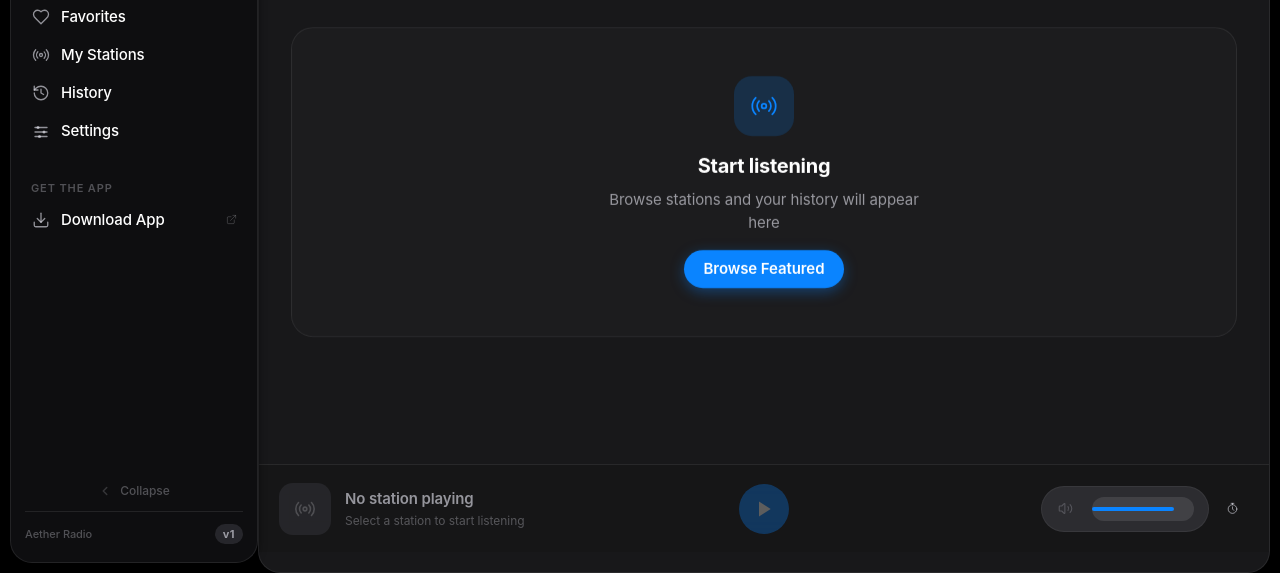
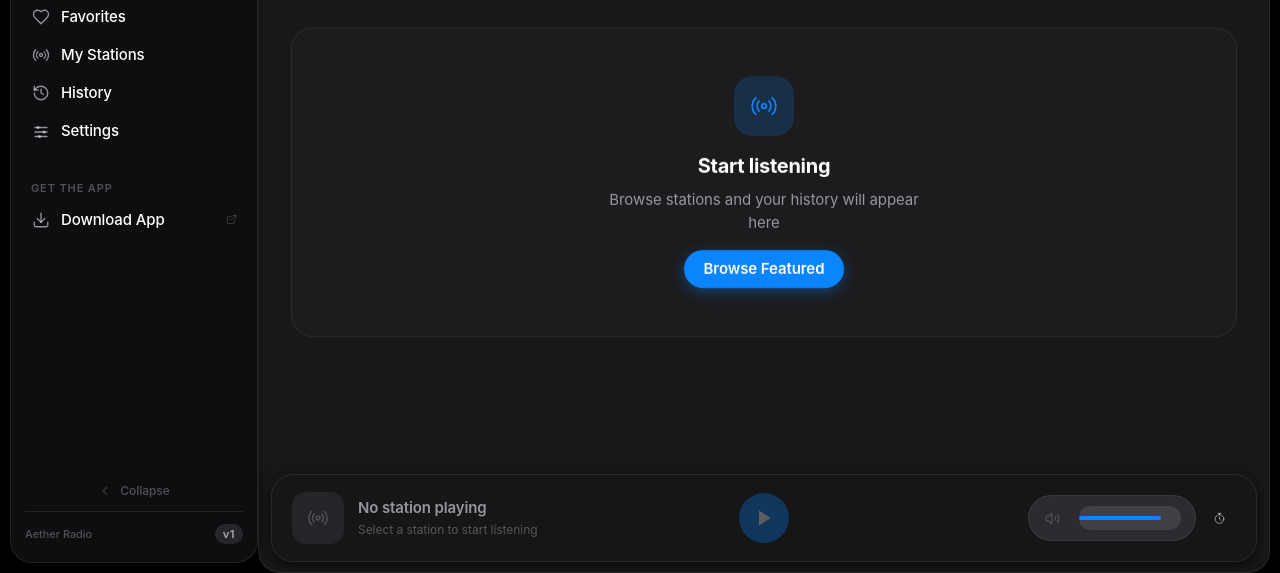
Before and after one commit to MbarkT3STO/Aether-Radio, a website built with Vite: page WebApp/index.html in a window 1280 px wide. Shown: the part 227-800 px from the top of the page. Built offline with nearby package versions, Linux system fonts and the light colour scheme; no server answers.

Commit message:
ui(Web): Enhance The Design

```diff
--- a/WebApp/src/styles/landing-shell.css
+++ b/WebApp/src/styles/landing-shell.css
@@ -365,21 +365,21 @@ html[data-theme="dark"] .app-topbar-theme .icon-moon { display: none; }
 }
 
 
-/* ═══ 5 · Player bar — sits flush with the card ═════════════════
+/* ═══ 5 · Player bar — floating rounded pill ═══════════════════
 
-   With the main area wrapped as a card, the player bar should
-   sit inside the card without its own margin.
+   The mini player sits as a floating rounded pill inside the
+   card, with its own material + shadow. Margins nudge it away
+   from the card's edges so the radius breathes.
 */
 .platform-web .app-player-bar {
-  padding: 0;
+  padding: 10px 12px 12px;
 }
 
 .platform-web .player-bar {
   margin: 0;
-  border-radius: 0;
-  border: 0;
-  border-top: 1px solid var(--border-subtle);
-  box-shadow: none;
+  border-radius: var(--radius-2xl);
+  border: 1px solid var(--border-subtle);
+  box-shadow: var(--shadow-md);
 }
 
 
```
